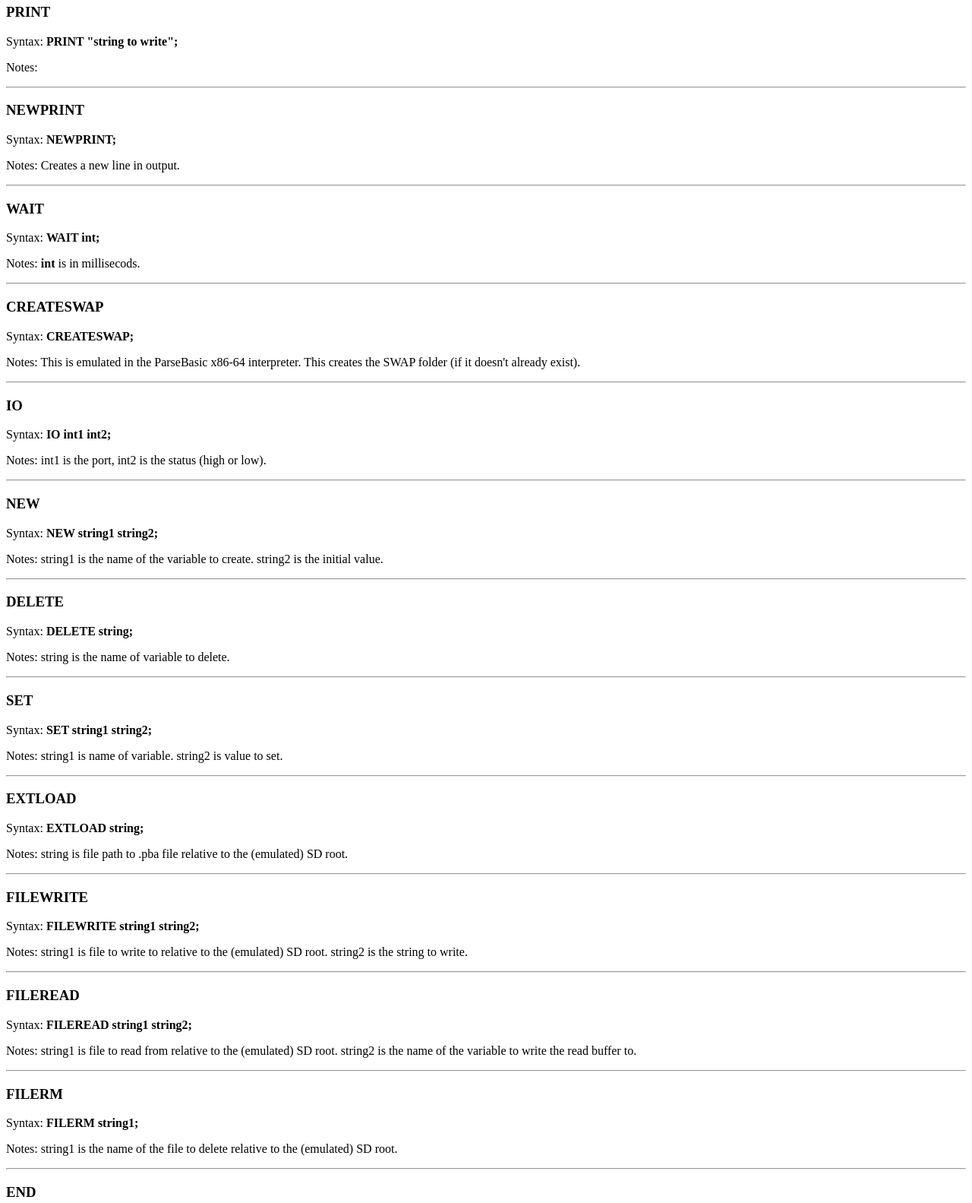
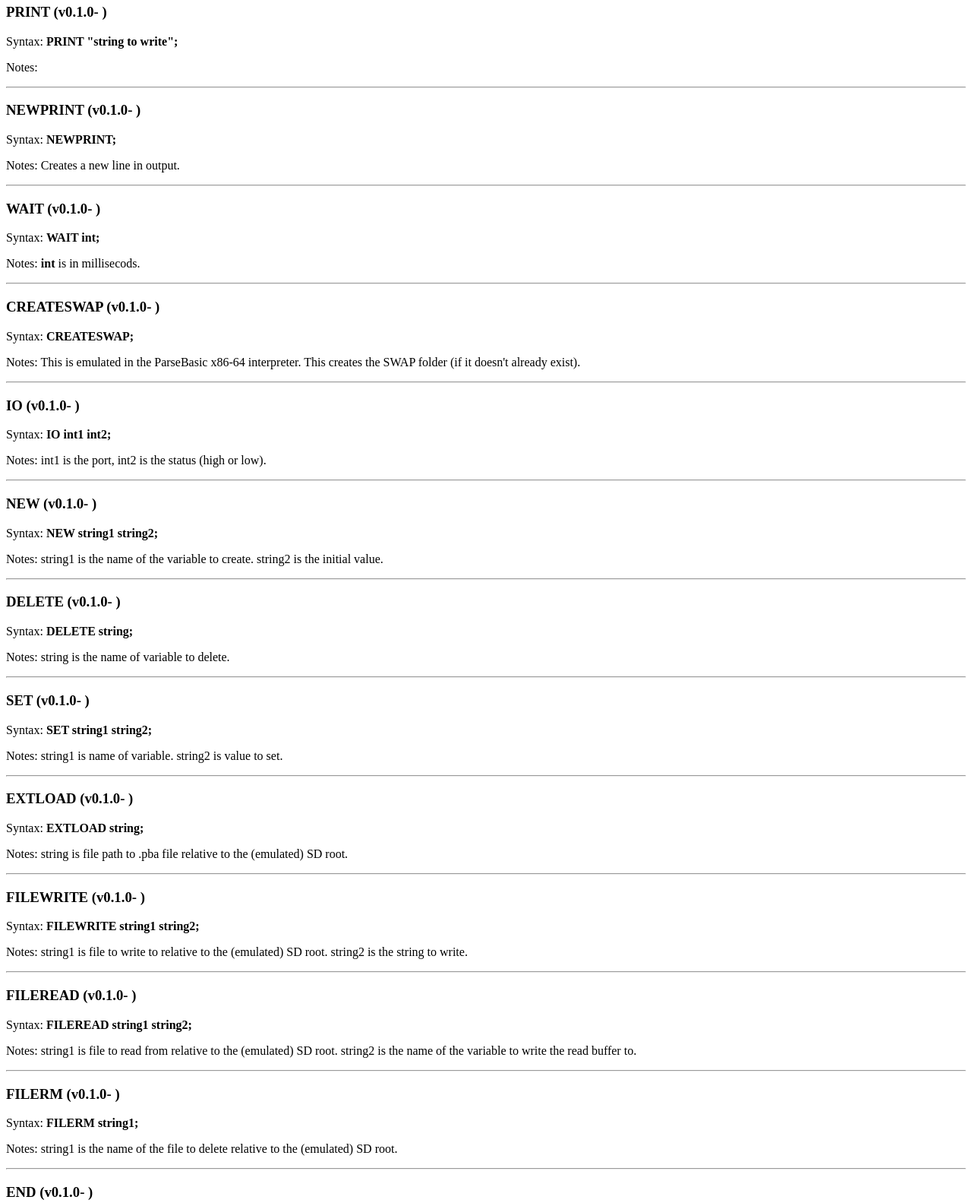
Before and after one commit to NETponents/ParseBasic, a plain HTML site: page docs/index.html in a window 1280 px wide. Shown: the part 340-1923 px from the top of the page at 76% size. Drawn offline with Linux system fonts and the light colour scheme.

Commit message:
Update index.html
Closes #37

```diff
--- a/docs/index.html
+++ b/docs/index.html
@@ -7,55 +7,55 @@
     <h2>Command set</h2>
     <p>ParseBasic has a very basic command set. They usually follow this syntax: <b>COMMAND arg1 arg2 ... ;</b> Make sue that the command is ALWAYS in caps. Otherwise you will recieve a tokenizer error.</p>
     <hr>
-    <h3>PRINT</h3>
+    <h3>PRINT (v0.1.0- )</h3>
     <p>Syntax: <b>PRINT "string to write";</b></p>
     <p>Notes: </p>
     <hr>
-    <h3>NEWPRINT</h3>
+    <h3>NEWPRINT (v0.1.0- )</h3>
     <p>Syntax: <b>NEWPRINT;</b></p>
     <p>Notes: Creates a new line in output.</p>
     <hr>
-    <h3>WAIT</h3>
+    <h3>WAIT (v0.1.0- )</h3>
     <p>Syntax: <b>WAIT int;</b></p>
     <p>Notes: <b>int</b> is in millisecods.</p>
     <hr>
-    <h3>CREATESWAP</h3>
+    <h3>CREATESWAP (v0.1.0- )</h3>
     <p>Syntax: <b>CREATESWAP;</b></p>
     <p>Notes: This is emulated in the ParseBasic x86-64 interpreter. This creates the SWAP folder (if it doesn't already exist).</p>
     <hr>
-    <h3>IO</h3>
+    <h3>IO (v0.1.0- )</h3>
     <p>Syntax: <b>IO int1 int2;</b></p>
     <p>Notes: int1 is the port, int2 is the status (high or low).</p>
     <hr>
-    <h3>NEW</h3>
+    <h3>NEW (v0.1.0- )</h3>
     <p>Syntax: <b>NEW string1 string2;</b></p>
     <p>Notes: string1 is the name of the variable to create. string2 is the initial value.</p>
     <hr>
-    <h3>DELETE</h3>
+    <h3>DELETE (v0.1.0- )</h3>
     <p>Syntax: <b>DELETE string;</b></p>
     <p>Notes: string is the name of variable to delete.</p>
     <hr>
-    <h3>SET</h3>
+    <h3>SET (v0.1.0- )</h3>
     <p>Syntax: <b>SET string1 string2;</b></p>
     <p>Notes: string1 is name of variable. string2 is value to set.</p>
     <hr>
-    <h3>EXTLOAD</h3>
+    <h3>EXTLOAD (v0.1.0- )</h3>
     <p>Syntax: <b>EXTLOAD string;</b></p>
     <p>Notes: string is file path to .pba file relative to the (emulated) SD root.</p>
     <hr>
-    <h3>FILEWRITE</h3>
+    <h3>FILEWRITE (v0.1.0- )</h3>
     <p>Syntax: <b>FILEWRITE string1 string2;</b></p>
     <p>Notes: string1 is file to write to relative to the (emulated) SD root. string2 is the string to write.</p>
     <hr>
-    <h3>FILEREAD</h3>
+    <h3>FILEREAD (v0.1.0- )</h3>
     <p>Syntax: <b>FILEREAD string1 string2;</b></p>
     <p>Notes: string1 is file to read from relative to the (emulated) SD root. string2 is the name of the variable to write the read buffer to.</p>
     <hr>
-    <h3>FILERM</h3>
+    <h3>FILERM (v0.1.0- )</h3>
     <p>Syntax: <b>FILERM string1;</b></p>
     <p>Notes: string1 is the name of the file to delete relative to the (emulated) SD root.</p>
     <hr>
-    <h3>END</h3>
+    <h3>END (v0.1.0- )</h3>
     <p>Syntax: <b>END;</b></p>
     <p>Notes: Ends execution of the program.</p>
     <hr>
```
